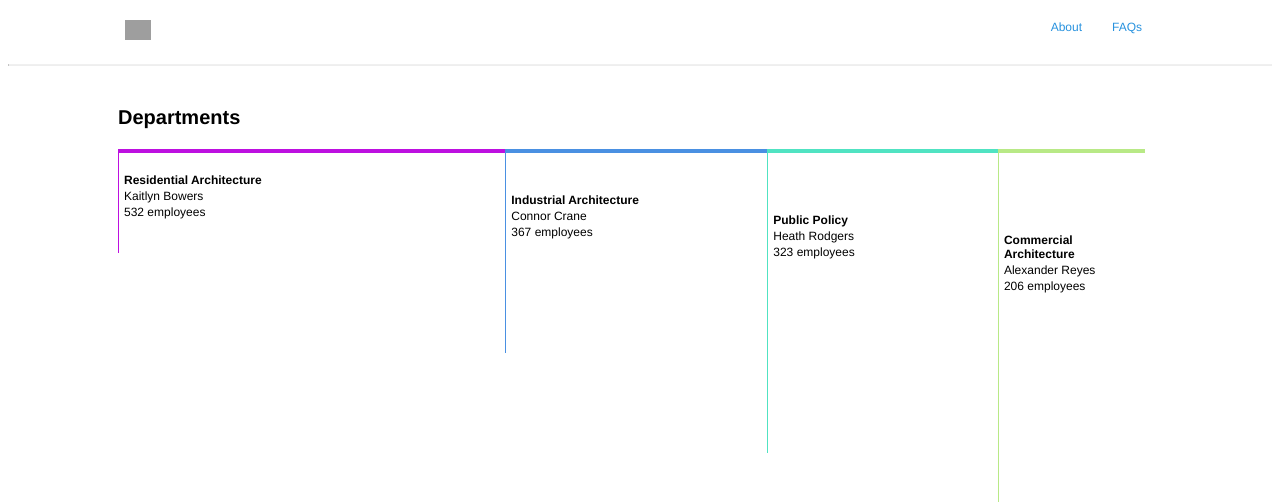
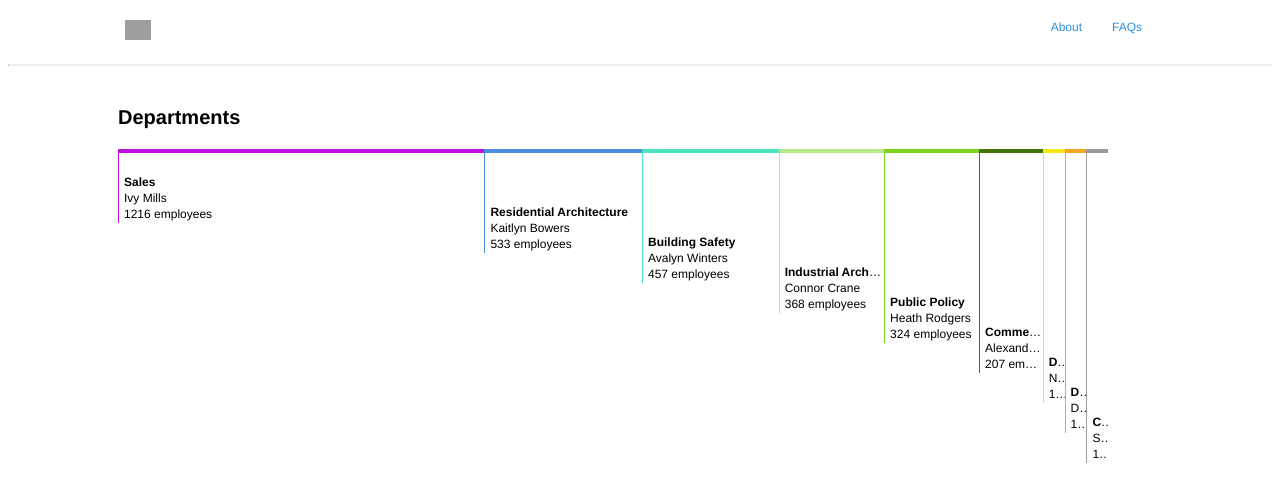
Before and after one commit to kwillard95/humu-challenge, a React app: page / in a window 1280 px wide. Shown: the top 502 px of the page. Built offline with nearby package versions, Linux system fonts and the light colour scheme; grey boxes are pictures that could not be loaded; the HTML template or start-up script is replaced by a standard one.

Commit message:
Adds ellipsis on text and positions textbox at bottom of container

```diff
--- a/src/components/DataVisual.jsx
+++ b/src/components/DataVisual.jsx
@@ -8,10 +8,12 @@ export default function DataVisual() {
         deptObj = deptObj || {};
         for (var i = 0; i < data.length; i++) {
             var dept = data[i].department;
-            if (!deptObj[dept]) {
+            if (dept.includes('Sales') && dept !== 'Sales') {
+                deptObj.Sales.employeeCount++;
+            } else if (!deptObj[dept]) {
                 deptObj[dept] = {
                     leader: data[i].firstName + data[i].lastName,
-                    employeeCount: 0
+                    employeeCount: 1
                 };
             } else {
                 deptObj[dept].employeeCount++;
@@ -27,11 +29,14 @@ export default function DataVisual() {
         const deptArr = [];
         let sumOfAllDepts = 0;
         for (let dept in obj) {
-            if (dept === 'Residential Architecture' || dept === 'Commercial Architecture' || dept === 'Industrial Architecture' || dept === 'Public Policy') {
+            if (dept !== 'intervieworg') {
                 let currentObj = obj[dept];
                 currentObj.department = dept;
                 deptArr.push(obj[dept]);
-                sumOfAllDepts += deptObj[dept].employeeCount;
+                if (currentObj.employeeCount < 10) {
+                    currentObj.employeeCount = 100;
+                }
+                sumOfAllDepts += currentObj.employeeCount;
             }
         }
 
@@ -43,9 +48,9 @@ export default function DataVisual() {
     }
 
     const deptObj = employeesByDept(employeeData);
-    console.log(deptObj)
     const deptArr = containerLengths(deptObj);
-    const colors = ['#bd10e0', '#4a90e2', '#50e3c2', '#b8e986', '#7ed321', '#417505', '#f8e71c', '#f5a623', '#9b9b9b']
+    const colors = ['#bd10e0', '#4a90e2', '#50e3c2', '#b8e986', '#7ed321', '#417505', '#f8e71c', '#f5a623', '#9b9b9b'];
+
     deptArr.sort((a, b) => {
         if (a.employeeCount > b.employeeCount) {
             return -1;
@@ -55,8 +60,7 @@ export default function DataVisual() {
         return 0
     })
 
-    let borderLeftLength = 0;
-    let topPadding = 0;
+    let borderLength = 40;
 
     return (
         <div>
@@ -66,16 +70,15 @@ export default function DataVisual() {
             <Styles.Container>
                 {deptArr.map((dept) => {
                     const color = colors.shift();
-                    borderLeftLength += 100;
-                    topPadding += 20
+                    borderLength += 30;
                     return (
                         <Styles.Bar style={{
                             width: dept.percentage.toString() + '%',
-                            height: borderLeftLength + 'px',
+                            height: borderLength + 'px',
                             borderTop: '4px solid' + color,
                             borderLeft: '1px solid' + color
                         }}>
-                            <div style={{ position: 'relative', top: topPadding + 'px' }}>
+                            <div>
                                 <Styles.Text><b>{dept.department}</b></Styles.Text>
                                 <Styles.Text>{dept.leader.split(/(?=[A-Z])/).join(' ')}</Styles.Text>
                                 <Styles.Text>{dept.employeeCount} employees</Styles.Text>
--- a/src/styles/DataStyle.js
+++ b/src/styles/DataStyle.js
@@ -10,18 +10,23 @@ font-size: 20px
 Styles.Container = styled.div`
 margin: 20px 110px 20px 110px;
 display: flex;
-flex-direction: row;
-flex-wrap: nowrap
+flex-direction: row
 `
 
 Styles.Bar = styled.div`
+display: flex;
+justify-content: flex-end;
+flex-direction: column;
 font-size: 12px;
-text-overflow: ellipsis
 `
 
 Styles.Text = styled.div`
 padding-bottom: 2px;
-padding-left: 5px
+padding-left: 5px;
+text-overflow: ellipsis;
+white-space: nowrap;
+overflow: hidden;
+flex-wrap: nowrap
 `
 
 export default Styles
```
Also changed, not shown: 1 other file (tests, documents, lock files or other folders).
